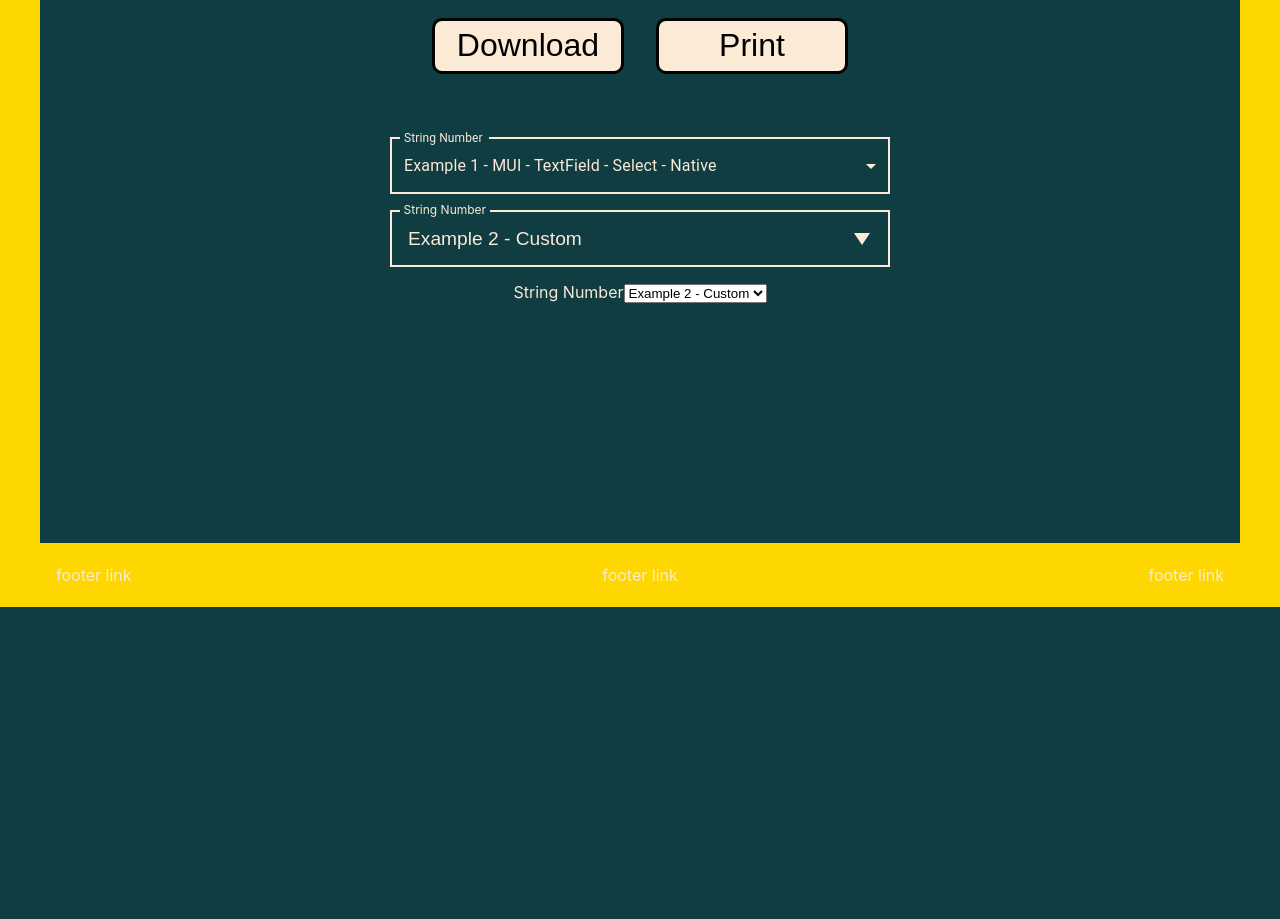
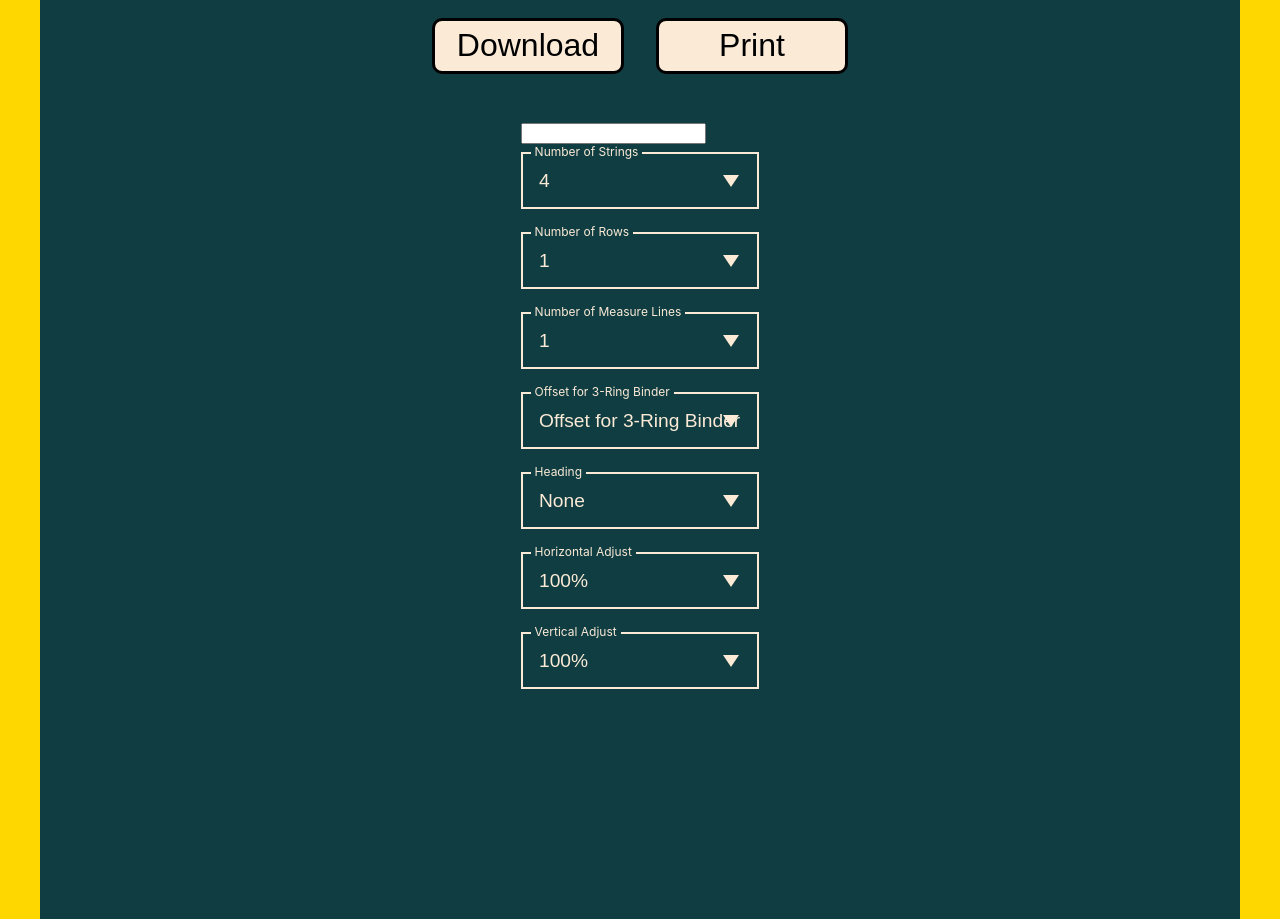
Before and after one commit to andentx/tab-lab, a Next.js app: page / in a window 1280 px wide. Shown: the part 900-1819 px from the top of the page. Before the commit the page ends 1507 px from the top, so only its background shows below. Built offline with nearby package versions, Linux system fonts and the light colour scheme.

Commit message:
Update forms

```diff
--- a/components/SettingsSection.js
+++ b/components/SettingsSection.js
@@ -1,21 +1,6 @@
 import styled from 'styled-components';
 
-import TextField from '@mui/material/TextField';
-
-import { createTheme, ThemeProvider } from '@mui/material/styles';
-
-const theme = createTheme({
-  palette: {
-    type: 'dark',
-    primary: {
-      main: 'hsl(34, 78%, 91%)', // color of outline and label when focused
-    },
-    text: {
-      primary: 'hsl(34, 78%, 91%)', // color of text inside of form when not focused
-      secondary: 'hsl(34, 78%, 91%)', // color of label text when not focused
-    },
-  },
-});
+import { useState } from 'react';
 
 const SettingsSectionContainer = styled.div`
   display: flex;
@@ -26,19 +11,9 @@ const SettingsSectionContainer = styled.div`
   min-height: 5rem;
 
   margin-bottom: 15rem;
-
-  .MuiOutlinedInput-notchedOutline {
-    border: 2px solid hsl(34, 78%, 91%); // color of notched outline when not focused
-    border-radius: 0;
-  }
-
-  .MuiNativeSelect-icon,
-  .MuiSelect-icon {
-    fill: hsl(34, 78%, 91%);
-  }
 `;
 
-const MyCustomForm = styled.div`
+const CustomSelect = styled.div`
   /* background-color: darkred; */
 
   display: flex;
@@ -91,45 +66,118 @@ const MyCustomForm = styled.div`
 `;
 
 const SettingsSection = () => {
+  const [settings, setSettings] = useState({});
+
+  const handleChange = (event) => {
+    setSettings({
+      ...formValues,
+      [event.target.name]: event.target.value,
+    });
+  };
+
   return (
-    <ThemeProvider theme={theme}>
-      <SettingsSectionContainer>
-        <TextField
-          id='example1'
-          select
-          fullWidth
-          margin='normal'
-          label='String Number'
-          value='Example 1'
-          SelectProps={{
-            native: true,
-          }}
-        >
-          <option>Example 1 - MUI - TextField - Select - Native</option>
-          <option>Example 1 - MUI - TextField - Select - Native</option>
-          <option>Example 1 - MUI - TextField - Select - Native</option>
-        </TextField>
-        <MyCustomForm>
-          <label htmlFor='selectElement'>String Number</label>
-          <select id='selectElement'>
-            <option>Example 2 - Custom</option>
-            <option>Example 2 - Custom</option>
-            <option>Example 2 - Custom</option>
+    <SettingsSectionContainer>
+      <form>
+        <input type='text' name='name' onChange={handleChange} />
+
+        <CustomSelect>
+          <label htmlFor='numberOfStrings'>Number of Strings</label>
+          <select id='numberOfStrings'>
+            <option>4</option>
+            <option>5</option>
+            <option>6</option>
+            <option>7</option>
+            <option>8</option>
+            <option>9</option>
+            <option>10</option>
+            <option>11</option>
+            <option>12</option>
           </select>
           <svg width='24' height='24' viewBox='0 0 24 24'>
             <path d='M12 21l-12-18h24z' />
           </svg>
-        </MyCustomForm>
-        <div>
-          <label htmlFor='selectElement'>String Number</label>
-          <select id='selectElement'>
-            <option>Example 2 - Custom</option>
-            <option>Example 2 - Custom</option>
-            <option>Example 2 - Custom</option>
+        </CustomSelect>
+        <CustomSelect>
+          <label htmlFor='numberOfRows'>Number of Rows</label>
+          <select id='numberOfRows'>
+            <option>1</option>
+            <option>2</option>
+            <option>3</option>
+            <option>4</option>
+            <option>5</option>
+            <option>6</option>
+            <option>7</option>
+            <option>8</option>
+            <option>9</option>
+            <option>10</option>
+            <option>11</option>
+            <option>12</option>
           </select>
-        </div>
-      </SettingsSectionContainer>
-    </ThemeProvider>
+          <svg width='24' height='24' viewBox='0 0 24 24'>
+            <path d='M12 21l-12-18h24z' />
+          </svg>
+        </CustomSelect>
+        <CustomSelect>
+          <label htmlFor='numberOfMeasureLines'>Number of Measure Lines</label>
+          <select id='numberOfMeasureLines'>
+            <option>1</option>
+            <option>2</option>
+            <option>3</option>
+            <option>4</option>
+            <option>5</option>
+            <option>6</option>
+            <option>7</option>
+            <option>8</option>
+            <option>9</option>
+            <option>10</option>
+            <option>11</option>
+            <option>12</option>
+          </select>
+          <svg width='24' height='24' viewBox='0 0 24 24'>
+            <path d='M12 21l-12-18h24z' />
+          </svg>
+        </CustomSelect>
+        <CustomSelect>
+          <label htmlFor='offset'>Offset for 3-Ring Binder</label>
+          <select id='offset'>
+            <option>Offset for 3-Ring Binder</option>
+            <option>Centered</option>
+          </select>
+          <svg width='24' height='24' viewBox='0 0 24 24'>
+            <path d='M12 21l-12-18h24z' />
+          </svg>
+        </CustomSelect>
+        <CustomSelect>
+          <label htmlFor='pageHeading'>Heading</label>
+          <select id='pageHeading'>
+            <option>None</option>
+            <option>Title</option>
+            <option>Title + BPM + Key</option>
+          </select>
+          <svg width='24' height='24' viewBox='0 0 24 24'>
+            <path d='M12 21l-12-18h24z' />
+          </svg>
+        </CustomSelect>
+        <CustomSelect>
+          <label htmlFor='horizontalAdjust'>Horizontal Adjust</label>
+          <select id='horizontalAdjust'>
+            <option>100%</option>
+          </select>
+          <svg width='24' height='24' viewBox='0 0 24 24'>
+            <path d='M12 21l-12-18h24z' />
+          </svg>
+        </CustomSelect>
+        <CustomSelect>
+          <label htmlFor='verticalAdjust'>Vertical Adjust</label>
+          <select id='verticalAdjust'>
+            <option>100%</option>
+          </select>
+          <svg width='24' height='24' viewBox='0 0 24 24'>
+            <path d='M12 21l-12-18h24z' />
+          </svg>
+        </CustomSelect>
+      </form>
+    </SettingsSectionContainer>
   );
 };
 
```
